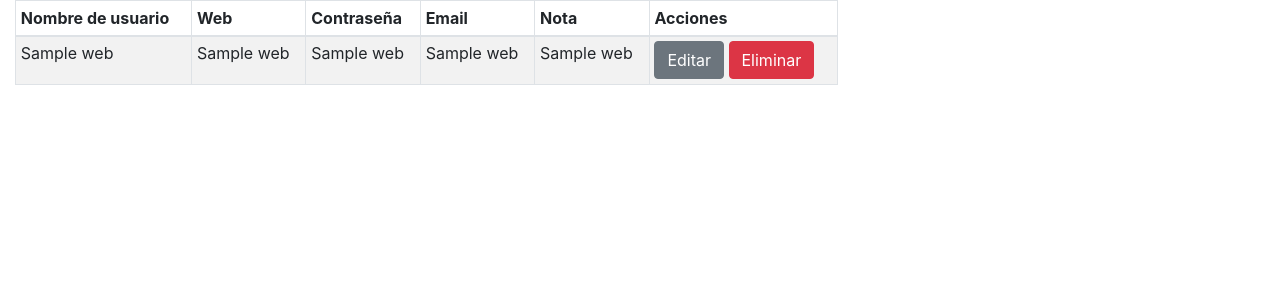
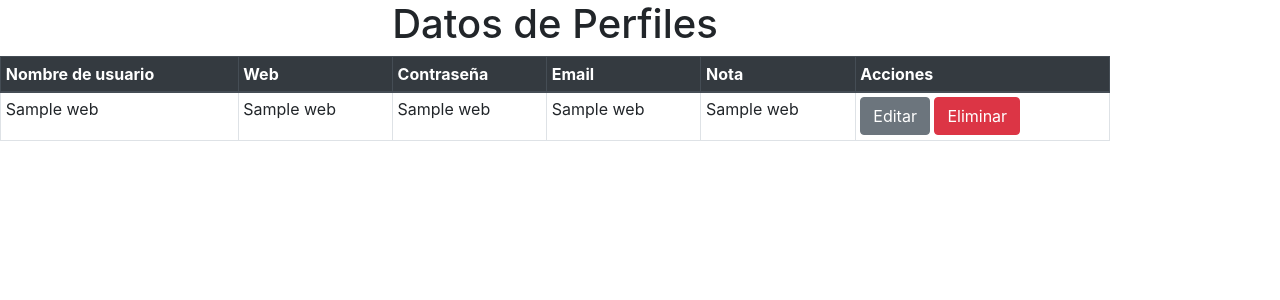
Before and after one commit to Edmartt/Profilesaver-Web, a Flask app: template app/templates/index.html in a window 1280 px wide. Shown: the part 56-356 px from the top of the page. Run offline with Flask 2, Linux system fonts and the light colour scheme; the template is opened without the code that fills it: most values are stand-ins (such as "Sample title", 1, 10 or a date in 2020).

Commit message:
Se agrega estilos bootstrap a tabla de perfile

```diff
--- a/app/templates/index.html
+++ b/app/templates/index.html
@@ -3,9 +3,11 @@
 
 {% block content_page %}
 
-<section class="col-sm-8">
-<table class="table table-bordered table-striped table-sm">
-	<thead>
+	<div class="container row justify-content-center">
+		<h1 class="tituloindex">Datos de Perfiles</h1>
+
+			<table class="table table-bordered table-sm table-hover table-responsive-sm">
+				<thead class="thead-dark">
 					<tr>
 						<th>Nombre de usuario</th>
 						<th>Web</th>
@@ -17,25 +19,22 @@
 				</thead>
 				<tbody>
 					{% for web in webs %}
-		<tr>
+					<tr class="filatxt">
 						<td>{{web.6}}</td>
 						<td>{{web.2}}</td>
 						<td>{{web.4}}</td>
 						<td>{{web.3}}</td>
 						<td>{{web.5}}</td>
 						<td>
-				<a href="/edit/{{web.0}}" class="btn btn-secondary">Editar</a>
-				<a href="/delete/{{web.0}}" class="btn btn-danger btn-delete">Eliminar</a>
+							<a href="/edit/{{web.0}}" class="btn btn-secondary btn1">Editar</a>
+							<a href="/delete/{{web.0}}" class="btn btn-danger btn-delete btn1">Eliminar</a>
 						</td>
 					</tr>
 						{%endfor%}
 
 				</tbody>
-
-
-
 			</table>
-</section>
+	</div>
 
 
 
```
Lines whose indentation alone changed are shown as unchanged.
